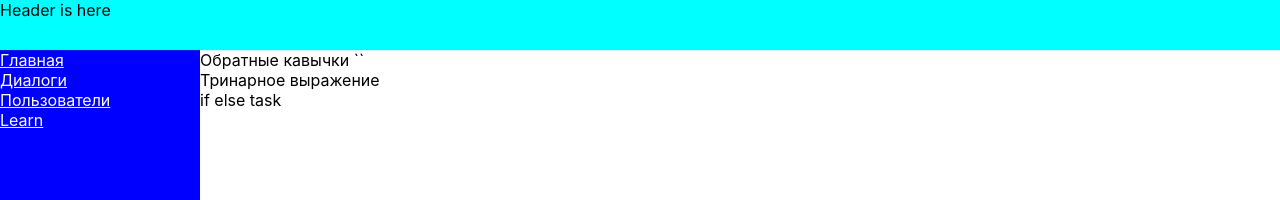
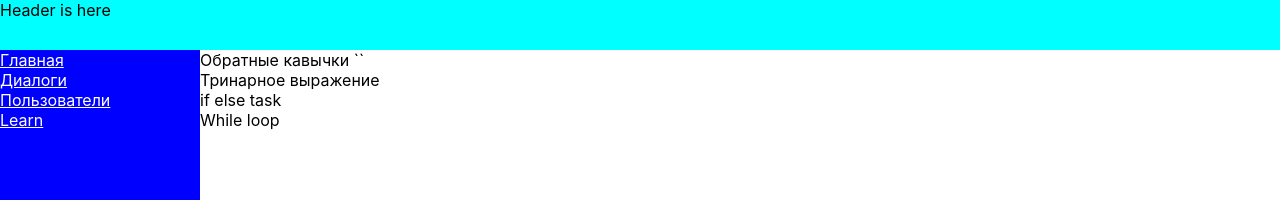
Before and after one commit to 1neye/react__learning1, a React (Create React App) app: page /LearnJS in a window 1280 px wide. Shown: the top 200 px of the page. Built offline with nearby package versions, Linux system fonts and the light colour scheme.

Commit message:
learnJs2

```diff
--- a/src/components/LearnJs/LearnJs.jsx
+++ b/src/components/LearnJs/LearnJs.jsx
@@ -26,11 +26,19 @@ let LearnJs = () => {
         }
         alert(a)
     }
+    let whileFunc = () => {
+        let i = 0;
+        while(i < 5) {
+            i++
+            alert(i)
+        }
+    }
     return (
         <div>
             <span onClick={() =>alert(`Privet ${name}`)}> Обратные кавычки ``</span>
             <div onClick={() => promtFunction()}>Тринарное выражение</div>
             <div onClick={() => ifTask()}> if else task</div>
+            <div onClick={() => whileFunc()}>While loop</div>
         </div>
     )
 }
```
Also changed, not shown: 1 other file (tests, documents, lock files or other folders).
